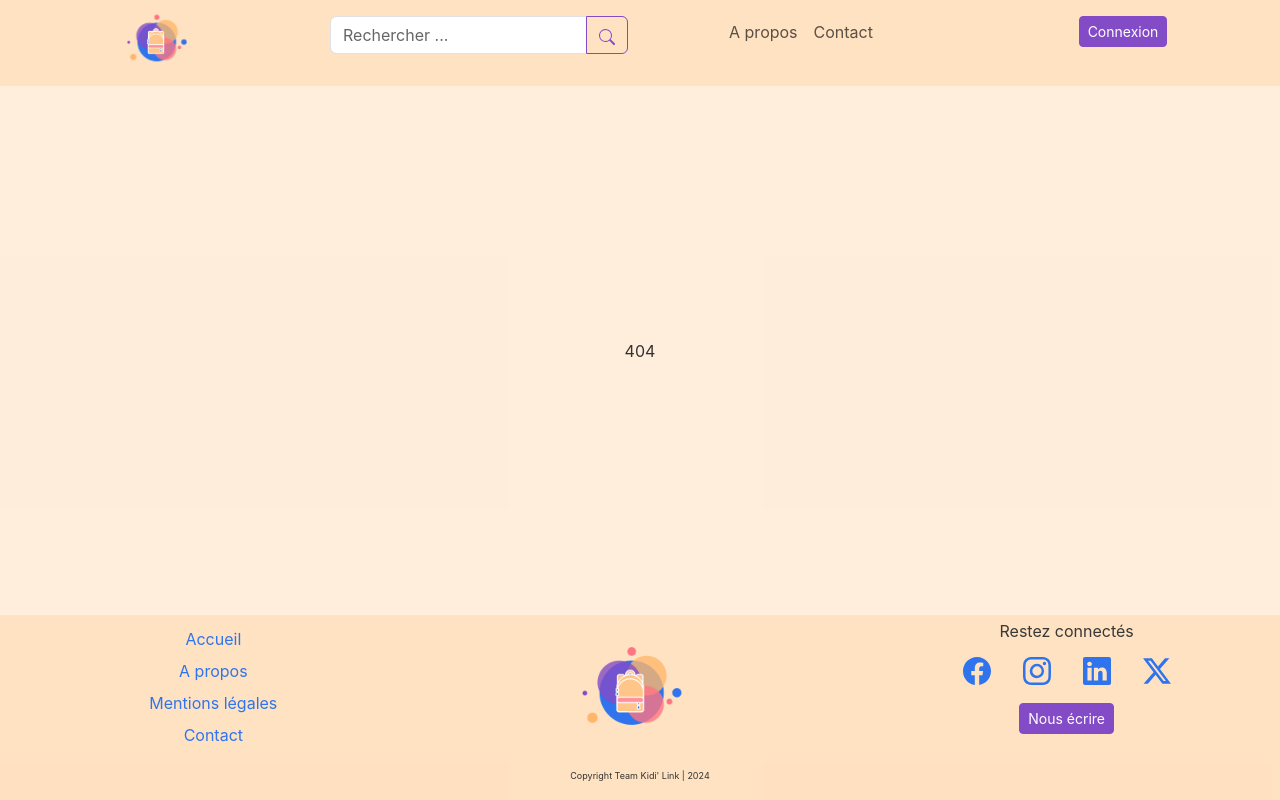
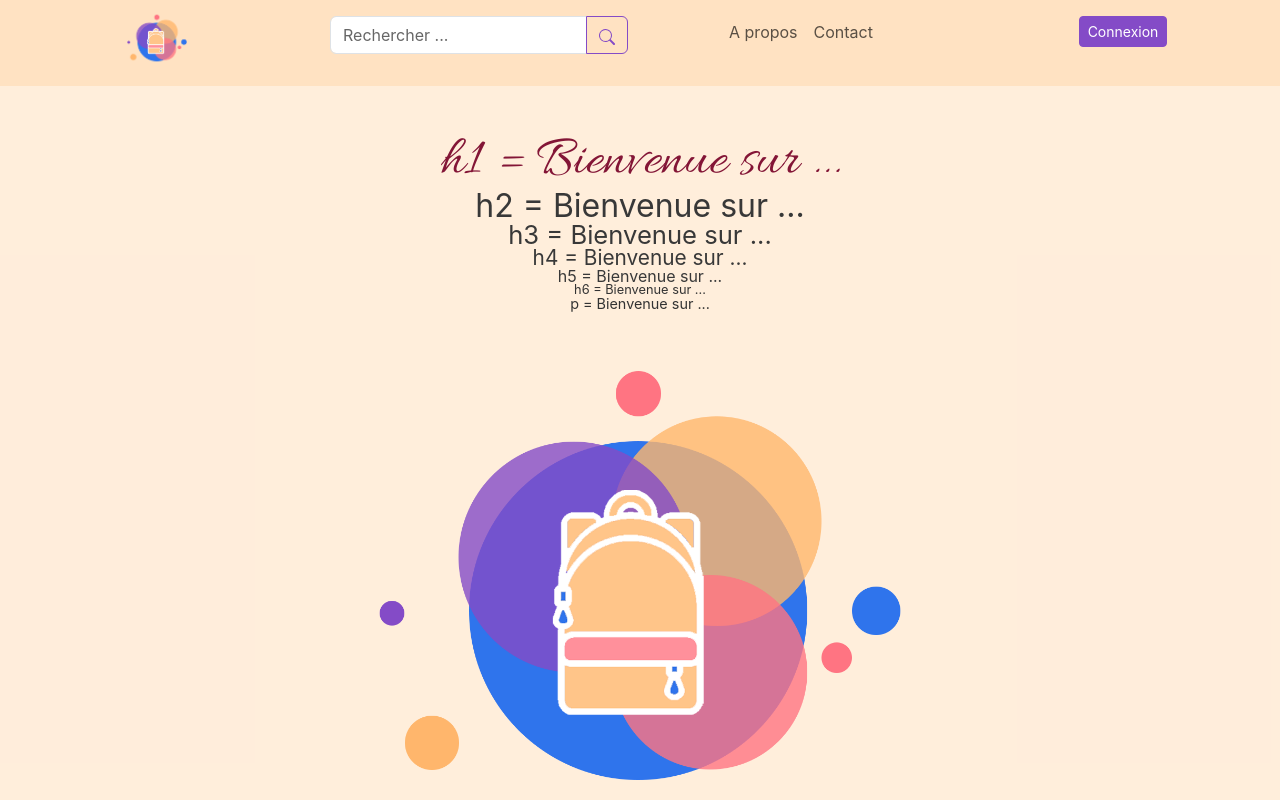
Before and after one commit to REVERTEElodie/KidilinkFront, a React (Vite) app: page /graphical-charter in a window 1280 px wide. Before the commit this address had no page. Shown: the top 800 px of the page. Built offline with nearby package versions, Linux system fonts and the light colour scheme.

Commit message:
Feat : Add routing + Add page GraphicalCharter + Rename page MainContainer to Home

```diff
--- a/src/components/App/App.jsx
+++ b/src/components/App/App.jsx
@@ -2,11 +2,12 @@ import { Route, Routes } from 'react-router-dom';
 import FormContact from '../../pages/ContactForm/ContactForm';
 import Login from '../../pages/Login/Login';
 import AppHeader from '../AppHeader/AppHeader';
-import MainContainer from '../../pages/MainContainer/MainContainer';
 import ExamplePage from '../../pages/ExamplePage/ExamplePage';
 import AppFooter from '../AppFooter/AppFooter';
+import Home from '../../pages/Home/Home';
 
 import './App.scss';
+import GraphicalCharter from '../../pages/GraphicalCharter/GraphicalCharter';
 
 function App() {
   return (
@@ -14,10 +15,61 @@ function App() {
       <AppHeader />
 
       <Routes>
-        <Route path="/" element={<MainContainer />} />
+        {/* <-- Common routes --> */}
+        <Route path="/" element={<Home />} />
+        <Route path="/about" element={<div>page : A propos</div>} />
         <Route path="/contact" element={<FormContact />} />
         <Route path="/login" element={<Login />} />
+
+        {/* <-- Users routes --> */}
+        <Route
+          path="/admin/users"
+          element={<div>page : Administration des utilisateurs</div>}
+        />
+        <Route
+          path="/user-profil"
+          element={<div>page : Profil de l utilisateur</div>}
+        />
+        <Route
+          path="/news-feed"
+          element={<div>page : Fils d actus de l utilisateur</div>}
+        />
+
+        {/* <-- Classes routes --> */}
+        <Route
+          path="/admin/classes"
+          element={<div>page : Administration des classes</div>}
+        />
+        <Route path="/classes" element={<div>page : Liste des classes</div>} />
+        <Route path="/classe/:id" element={<div>page : Une classe</div>} />
+
+        {/* <-- Albums routes --> */}
+        <Route
+          path="/admin/albums"
+          element={<div>page : Administration des albums</div>}
+        />
+        <Route path="/albums" element={<div>page : Liste des albums</div>} />
+        <Route path="/album/:id" element={<div>page : Un album</div>} />
+
+        {/* <-- Photos routes --> */}
+        <Route
+          path="/admin/photos"
+          element={<div>page : Administration des photos</div>}
+        />
+        <Route
+          path="/photos"
+          element={<div>page : Liste des photos d un album</div>}
+        />
+        <Route
+          path="/photo/:id"
+          element={<div>page : Une photo avec commentaire (format blog)</div>}
+        />
+
+        {/* <-- Devs routes delete before prod --> */}
+        <Route path="/graphical-charter" element={<GraphicalCharter />} />
         <Route path="/example-page/:id" element={<ExamplePage />} />
+
+        {/* <-- Errors routes --> */}
         <Route path="*" element={<div>404</div>} />
       </Routes>
 
--- /dev/null
+++ b/src/pages/GraphicalCharter/GraphicalCharter.jsx
@@ -0,0 +1,31 @@
+import { Container } from 'react-bootstrap';
+
+import logo from '../../assets/kidiLink_logo_without_background.png';
+
+const GraphicalCharter = () => {
+  return (
+    <main>
+      <Container gap={5} className="col-md-8 mx-auto mt-5">
+        <div>
+          <h1>h1 = Bienvenue sur ...</h1>
+          <h2>h2 = Bienvenue sur ...</h2>
+          <h3>h3 = Bienvenue sur ...</h3>
+          <h4>h4 = Bienvenue sur ...</h4>
+          <h5>h5 = Bienvenue sur ...</h5>
+          <h6>h6 = Bienvenue sur ...</h6>
+          <p>p = Bienvenue sur ...</p>
+        </div>
+        <div>
+          <img
+            src={logo}
+            width="80%"
+            className="d-inline-block align-top"
+            alt="Kidi' Link logo"
+          />
+        </div>
+      </Container>
+    </main>
+  );
+};
+
+export default GraphicalCharter;
--- a/src/pages/MainContainer/MainContainer.jsx
+++ b/src/pages/Home/Home.jsx
@@ -2,18 +2,12 @@ import { Container } from 'react-bootstrap';
 
 import logo from '../../assets/kidiLink_logo_without_background.png';
 
-const MainContainer = () => {
+const Home = () => {
   return (
     <main>
       <Container gap={5} className="col-md-8 mx-auto mt-5">
         <div>
-          <h1>h1 = Bienvenue sur ...</h1>
-          <h2>h2 = Bienvenue sur ...</h2>
-          <h3>h3 = Bienvenue sur ...</h3>
-          <h4>h4 = Bienvenue sur ...</h4>
-          <h5>h5 = Bienvenue sur ...</h5>
-          <h6>h6 = Bienvenue sur ...</h6>
-          <p>p = Bienvenue sur ...</p>
+          <h1>Bienvenue sur ...</h1>
         </div>
         <div>
           <img
@@ -28,4 +22,4 @@ const MainContainer = () => {
   );
 };
 
-export default MainContainer;
+export default Home;
```
